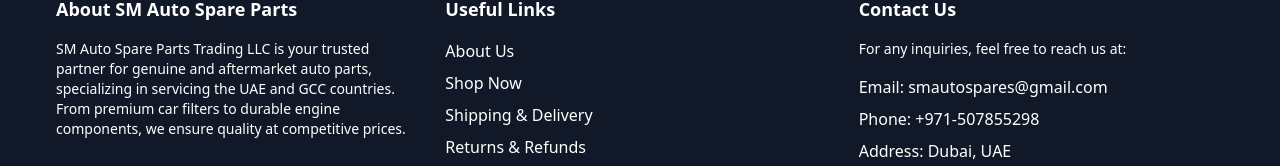
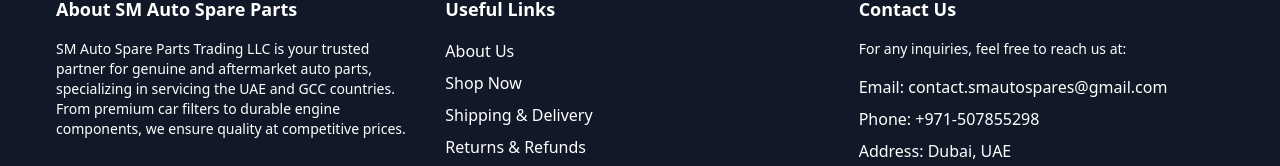
Before and after one commit to Nibras-S/sm-auto, a React (Create React App) app: page /aboutus in a window 1280 px wide. Shown: the part 1322-1488 px from the top of the page. Built offline with nearby package versions, Linux system fonts and the light colour scheme.

Commit message:
Update Footer.jsx

```diff
--- a/src/components/Footer.jsx
+++ b/src/components/Footer.jsx
@@ -31,7 +31,7 @@
           <h4 className="text-lg font-bold">Contact Us</h4>
           <p className="text-sm">For any inquiries, feel free to reach us at:</p>
           <ul className="space-y-2">
-            <li>Email: <a href="mailto:smautospares@gmail.com" className="hover:underline">smautospares@gmail.com</a></li>
+            <li>Email: <a href="mailto:contact.smautospares@gmail.com" className="hover:underline">contact.smautospares@gmail.com</a></li>
             <li>Phone: <a href="tel:+971-507855298" className="hover:underline">+971-507855298</a></li>
             <li>Address: Dubai, UAE</li>
           </ul>
```
